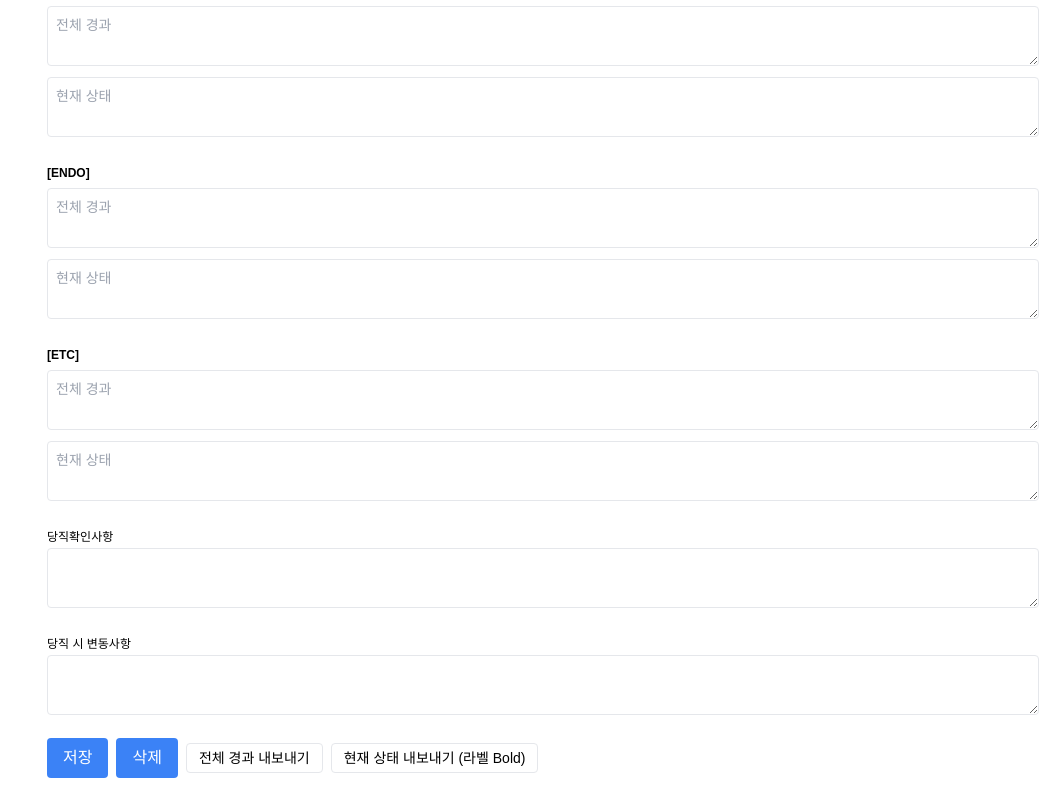
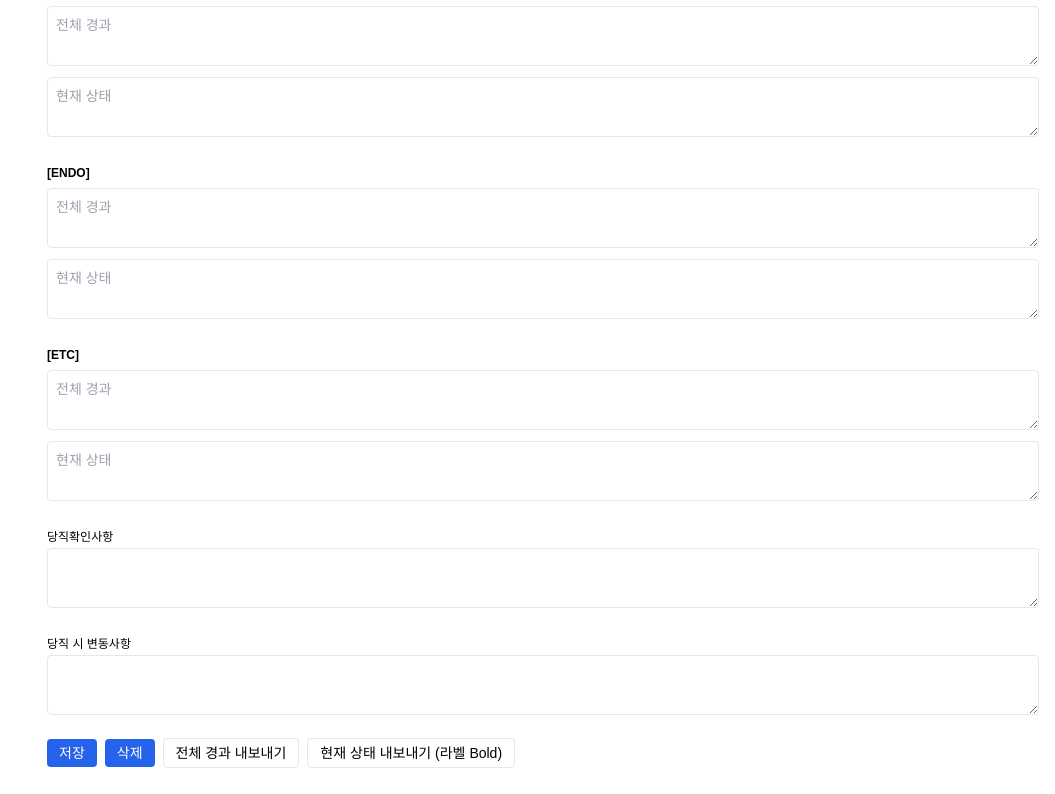
Before and after one commit to kimkangeun/PICU2, a React (Vite) app: page / in a window 1280 px wide. Shown: the part 1324-2118 px from the top of the page, without its empty margins (225-1280 px from the left). Built offline with nearby package versions, Linux system fonts and the light colour scheme.

Commit message:
Update button.jsx

```diff
--- a/src/components/ui/button.jsx
+++ b/src/components/ui/button.jsx
@@ -1,8 +1,8 @@
 export function Button({ children, className = "", ...props }) {
   return (
     <button
-      className={`px-4 py-2 rounded bg-blue-500 text-white hover:bg-blue-600 disabled:opacity-50 ${className}`}
       {...props}
+      className={`px-3 py-1 rounded bg-blue-600 text-white hover:bg-blue-700 text-sm ${className}`}
     >
       {children}
     </button>
```
